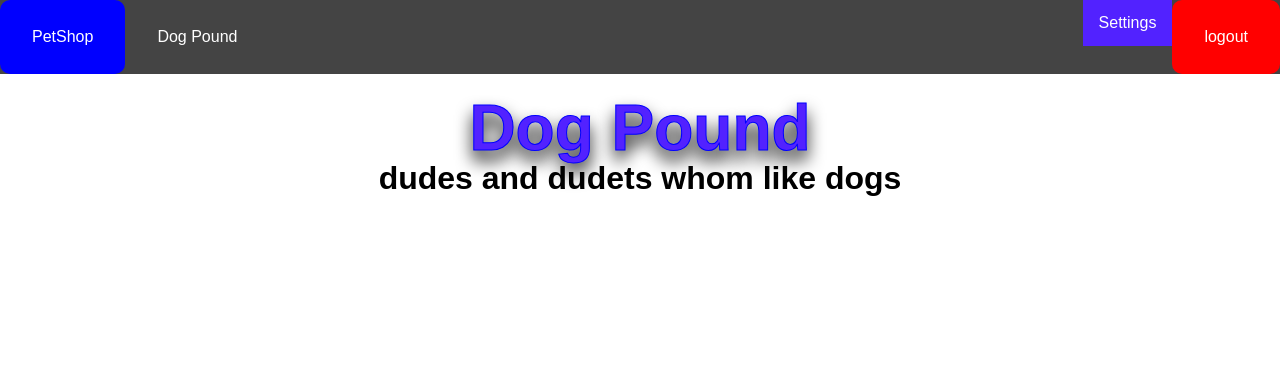
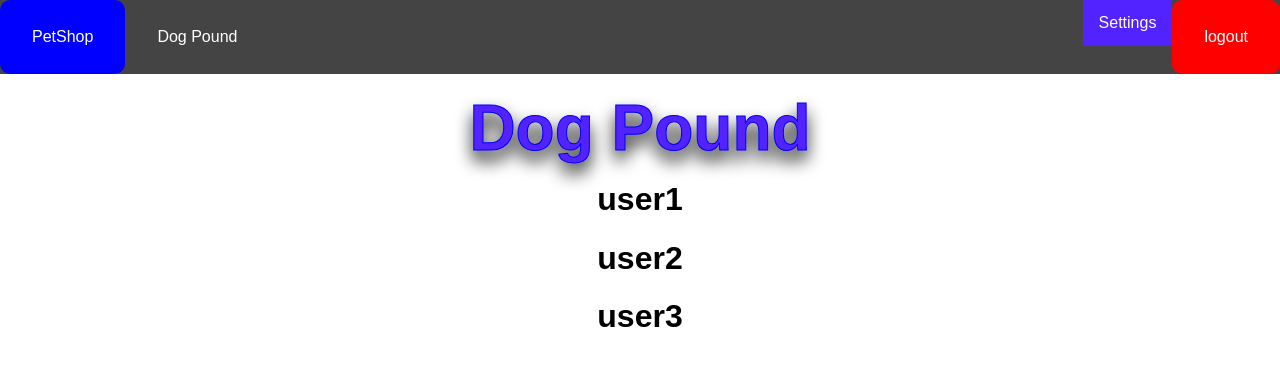
Before and after one commit to Bianca91/PoopScoop4Two-Front-End, a React (Create React App) app in the folder poopscoop4two/: page /matches in a window 1280 px wide. Shown: the top 366 px of the page. Built offline with nearby package versions, Linux system fonts and the light colour scheme.

Commit message:
MatchesList mapping, and css

```diff
--- /dev/null
+++ b/poopscoop4two/src/components/MatchesList.css
@@ -0,0 +1,18 @@
+.Pound {
+  position: static;
+  text-align: center;
+  width: 100%;
+  list-style-type: none;
+  background-color: #fff;
+}
+
+.Pound li {
+  float: none;
+}
+
+.Pound li a {
+    display: block;
+    color: black;
+    text-align: center;
+    text-decoration: none;
+}
--- a/poopscoop4two/src/components/MatchesList.js
+++ b/poopscoop4two/src/components/MatchesList.js
@@ -1,13 +1,18 @@
 import React, { PureComponent } from 'react'
+import './MatchesList.css'
 import {connect} from 'react-redux'
 import PropTypes from 'prop-types'
 
 class MatchesList extends PureComponent {
+render() {
 
-render() {
+  const allUsers = ['user1', 'user2', 'user3']
+
     return (
       <div>
-        <h1>dudes and dudets whom like dogs</h1>
+        <ul className='Pound'>
+          {allUsers.map( user => <li><h1>{user}</h1></li>)}
+        </ul>
       </div>
     )}
 }
```
